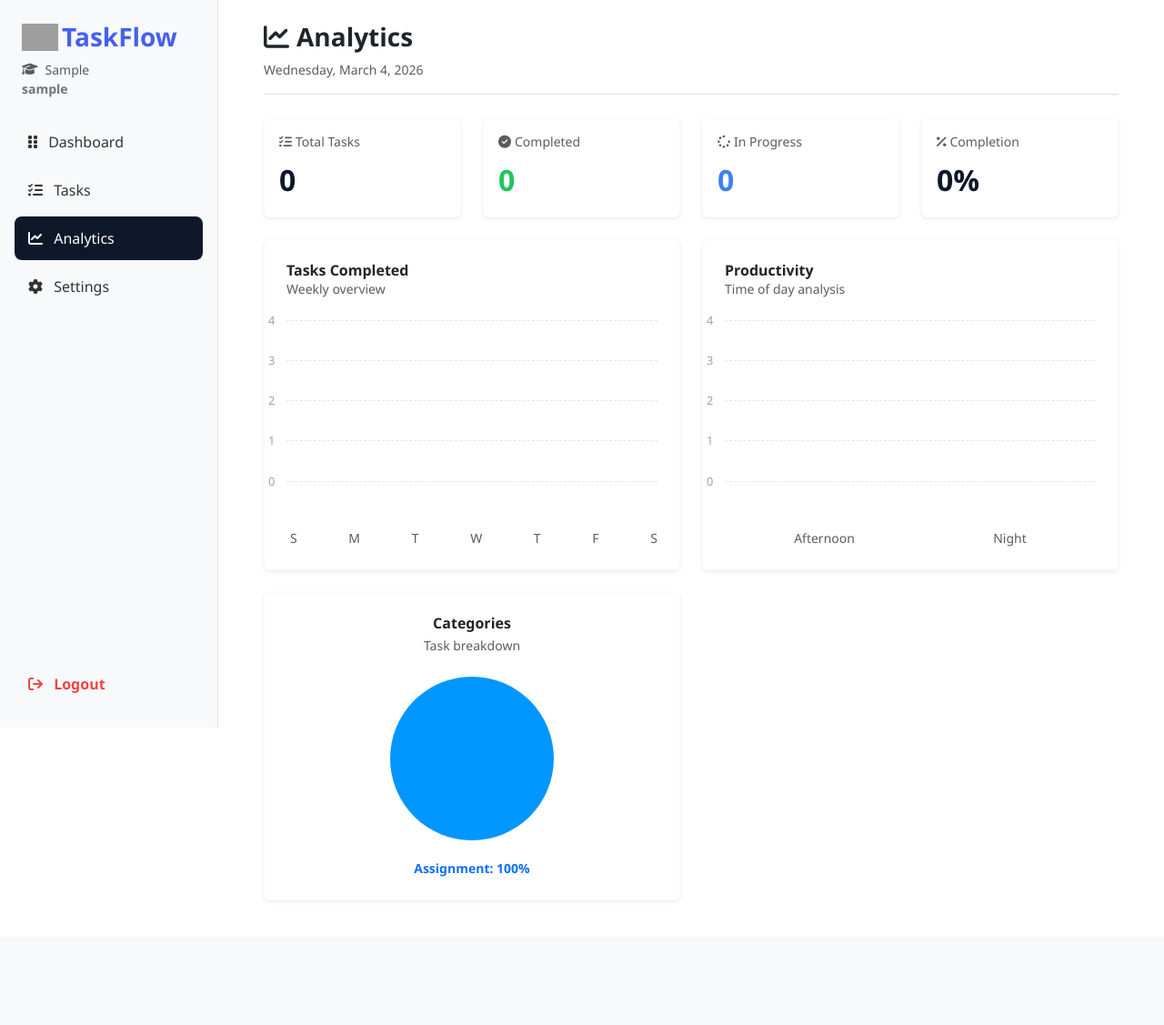
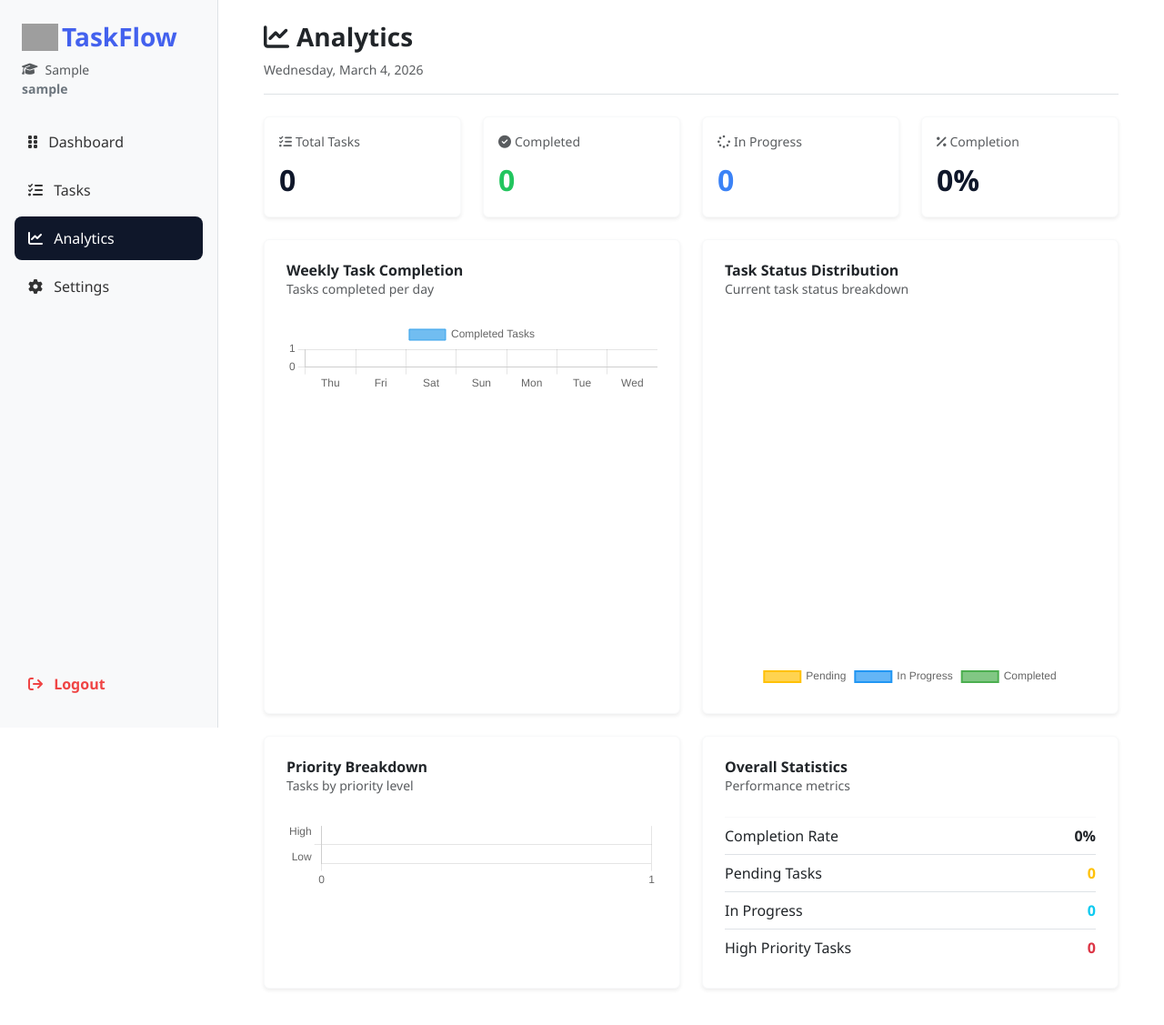
Before and after one commit to Shaikh-Subhan/TaskFlow, a Django app: page /analytics/ in a window 1280 px wide. Shown: the whole page at 91% size. Before the commit the page ends 964 px from the top, so only its background shows below. Run offline with Django 5.2, Linux system fonts and the light colour scheme; the visitor is signed in with stand-in values (Sample User, id 1); data that the repository does not hold is empty; grey boxes are pictures that could not be loaded.

Commit message:
ui: Integrate Chart.js for interactive analytics visualizations
Replace placeholder elements with real data-driven charts:
- Weekly Task Completion Chart (bar chart)
  - Shows tasks completed per day for last 7 days
  - Color-coded with blue accent

- Task Status Distribution Chart (doughnut chart)
  - Visualizes Pending, In Progress, Completed tasks
  - Color-coded: yellow, blue, green respectively
  - Legend displayed at bottom

- Priority Breakdown Chart (horizontal bar chart)
  - Shows High, Medium, Low priority task counts
  - Color-coded: red, orange, blue
  - Better space utilization

- Overall Statistics Card
  - Completion rate percentage
  - Pending and in-progress counts
  - High priority task counter

- Added Chart.js CDN integration
- Pre-calculated chart data passed from view

```diff
--- a/templates/analytics.html
+++ b/templates/analytics.html
@@ -51,62 +51,186 @@
                 <div class="col-md-6">
                     <div class="card p-4 shadow-sm border-light h-100">
                         <div class="mb-4">
-                            <h3 class="h6 fw-bold m-0">Tasks Completed</h3>
-                            <p class="small text-muted m-0">Weekly overview</p>
+                            <h3 class="h6 fw-bold m-0">Weekly Task Completion</h3>
+                            <p class="small text-muted m-0">Tasks completed per day</p>
                         </div>
-                        <div class="chart-area">
-                            <div class="grid-line"><span>4</span></div>
-                            <div class="grid-line"><span>3</span></div>
-                            <div class="grid-line"><span>2</span></div>
-                            <div class="grid-line"><span>1</span></div>
-                            <div class="grid-line"><span>0</span></div>
-                            <div
-                                class="d-flex justify-content-between pt-2 small text-muted ms-1">
-                                <span>S</span><span>M</span><span>T</span
-                                ><span>W</span><span>T</span><span>F</span
-                                ><span>S</span>
-                            </div>
-                        </div>
+                        <canvas id="weeklyChart" height="80"></canvas>
                     </div>
                 </div>
 
                 <div class="col-md-6">
                     <div class="card p-4 shadow-sm border-light h-100">
                         <div class="mb-4">
-                            <h3 class="h6 fw-bold m-0">Productivity</h3>
-                            <p class="small text-muted m-0">
-                                Time of day analysis
-                            </p>
+                            <h3 class="h6 fw-bold m-0">Task Status Distribution</h3>
+                            <p class="small text-muted m-0">Current task status breakdown</p>
                         </div>
-                        <div class="chart-area">
-                            <div class="grid-line"><span>4</span></div>
-                            <div class="grid-line"><span>3</span></div>
-                            <div class="grid-line"><span>2</span></div>
-                            <div class="grid-line"><span>1</span></div>
-                            <div class="grid-line"><span>0</span></div>
-                            <div
-                                class="d-flex justify-content-around pt-2 small text-muted">
-                                <span>Afternoon</span><span>Night</span>
-                            </div>
-                        </div>
+                        <canvas id="statusChart" height="80"></canvas>
                     </div>
                 </div>
 
                 <div class="col-md-6">
-                    <div
-                        class="card p-4 shadow-sm border-light h-100 text-center">
-                        <h3 class="h6 fw-bold mb-1">Categories</h3>
-                        <p class="small text-muted mb-4">Task breakdown</p>
-                        <div class="pie-chart-circle"></div>
-                        <span class="text-primary fw-bold small"
-                            >Assignment: 100%</span
-                        >
+                    <div class="card p-4 shadow-sm border-light h-100">
+                        <div class="mb-4">
+                            <h3 class="h6 fw-bold m-0">Priority Breakdown</h3>
+                            <p class="small text-muted m-0">Tasks by priority level</p>
+                        </div>
+                        <canvas id="priorityChart" height="80"></canvas>
+                    </div>
+                </div>
+
+                <div class="col-md-6">
+                    <div class="card p-4 shadow-sm border-light h-100">
+                        <div class="mb-4">
+                            <h3 class="h6 fw-bold m-0">Overall Statistics</h3>
+                            <p class="small text-muted m-0">Performance metrics</p>
+                        </div>
+                        <div class="list-group list-group-flush">
+                            <div class="list-group-item px-0 py-2 d-flex justify-content-between">
+                                <span>Completion Rate</span>
+                                <strong>{{ avg_completion_rate }}%</strong>
+                            </div>
+                            <div class="list-group-item px-0 py-2 d-flex justify-content-between">
+                                <span>Pending Tasks</span>
+                                <strong class="text-warning">{{ pending_count }}</strong>
+                            </div>
+                            <div class="list-group-item px-0 py-2 d-flex justify-content-between">
+                                <span>In Progress</span>
+                                <strong class="text-info">{{ in_progress_count }}</strong>
+                            </div>
+                            <div class="list-group-item px-0 py-2 d-flex justify-content-between">
+                                <span>High Priority Tasks</span>
+                                <strong class="text-danger">{{ priority_breakdown.High }}</strong>
+                            </div>
+                        </div>
                     </div>
                 </div>
             </div>
         </main>
 
         <script src="https://cdn.jsdelivr.net/npm/bootstrap@5.3.0/dist/js/bootstrap.bundle.min.js"></script>
+        <script src="https://cdn.jsdelivr.net/npm/chart.js@4.4.0/dist/chart.umd.min.js"></script>
+        <script>
+            // Weekly Completion Chart
+            const weeklyCtx = document.getElementById('weeklyChart').getContext('2d');
+            const dailyData = {{ daily_data|safe }};
+            const dayLabels = {{ day_labels|safe }};
+
+            new Chart(weeklyCtx, {
+                type: 'bar',
+                data: {
+                    labels: dayLabels,
+                    datasets: [{
+                        label: 'Completed Tasks',
+                        data: dailyData,
+                        backgroundColor: 'rgba(54, 162, 235, 0.7)',
+                        borderColor: 'rgba(54, 162, 235, 1)',
+                        borderWidth: 1,
+                        borderRadius: 5
+                    }]
+                },
+                options: {
+                    responsive: true,
+                    maintainAspectRatio: true,
+                    plugins: {
+                        legend: {
+                            display: true,
+                            position: 'top'
+                        }
+                    },
+                    scales: {
+                        y: {
+                            beginAtZero: true,
+                            ticks: {
+                                stepSize: 1
+                            }
+                        }
+                    }
+                }
+            });
+
+            // Status Distribution Chart
+            const statusCtx = document.getElementById('statusChart').getContext('2d');
+            const statusData = {{ status_breakdown|safe }};
+            const statusLabels = Object.keys(statusData);
+            const statusValues = Object.values(statusData);
+
+            new Chart(statusCtx, {
+                type: 'doughnut',
+                data: {
+                    labels: statusLabels,
+                    datasets: [{
+                        data: statusValues,
+                        backgroundColor: [
+                            'rgba(255, 193, 7, 0.7)',    // Pending - Yellow
+                            'rgba(33, 150, 243, 0.7)',   // In Progress - Blue
+                            'rgba(76, 175, 80, 0.7)'     // Completed - Green
+                        ],
+                        borderColor: [
+                            'rgba(255, 193, 7, 1)',
+                            'rgba(33, 150, 243, 1)',
+                            'rgba(76, 175, 80, 1)'
+                        ],
+                        borderWidth: 2
+                    }]
+                },
+                options: {
+                    responsive: true,
+                    maintainAspectRatio: true,
+                    plugins: {
+                        legend: {
+                            position: 'bottom'
+                        }
+                    }
+                }
+            });
+
+            // Priority Chart
+            const priorityCtx = document.getElementById('priorityChart').getContext('2d');
+            const priorityData = {{ priority_breakdown|safe }};
+            const priorityLabels = Object.keys(priorityData);
+            const priorityValues = Object.values(priorityData);
+
+            new Chart(priorityCtx, {
+                type: 'bar',
+                data: {
+                    labels: priorityLabels,
+                    datasets: [{
+                        label: 'Number of Tasks',
+                        data: priorityValues,
+                        backgroundColor: [
+                            'rgba(231, 76, 60, 0.7)',     // High - Red
+                            'rgba(241, 196, 15, 0.7)',    // Medium - Orange
+                            'rgba(52, 152, 219, 0.7)'     // Low - Blue
+                        ],
+                        borderColor: [
+                            'rgba(231, 76, 60, 1)',
+                            'rgba(241, 196, 15, 1)',
+                            'rgba(52, 152, 219, 1)'
+                        ],
+                        borderWidth: 1,
+                        borderRadius: 5
+                    }]
+                },
+                options: {
+                    responsive: true,
+                    maintainAspectRatio: true,
+                    indexAxis: 'y',
+                    plugins: {
+                        legend: {
+                            display: false
+                        }
+                    },
+                    scales: {
+                        x: {
+                            beginAtZero: true,
+                            ticks: {
+                                stepSize: 1
+                            }
+                        }
+                    }
+                }
+            });
+        </script>
     </body>
 </html>
 {% endblock %}
```
